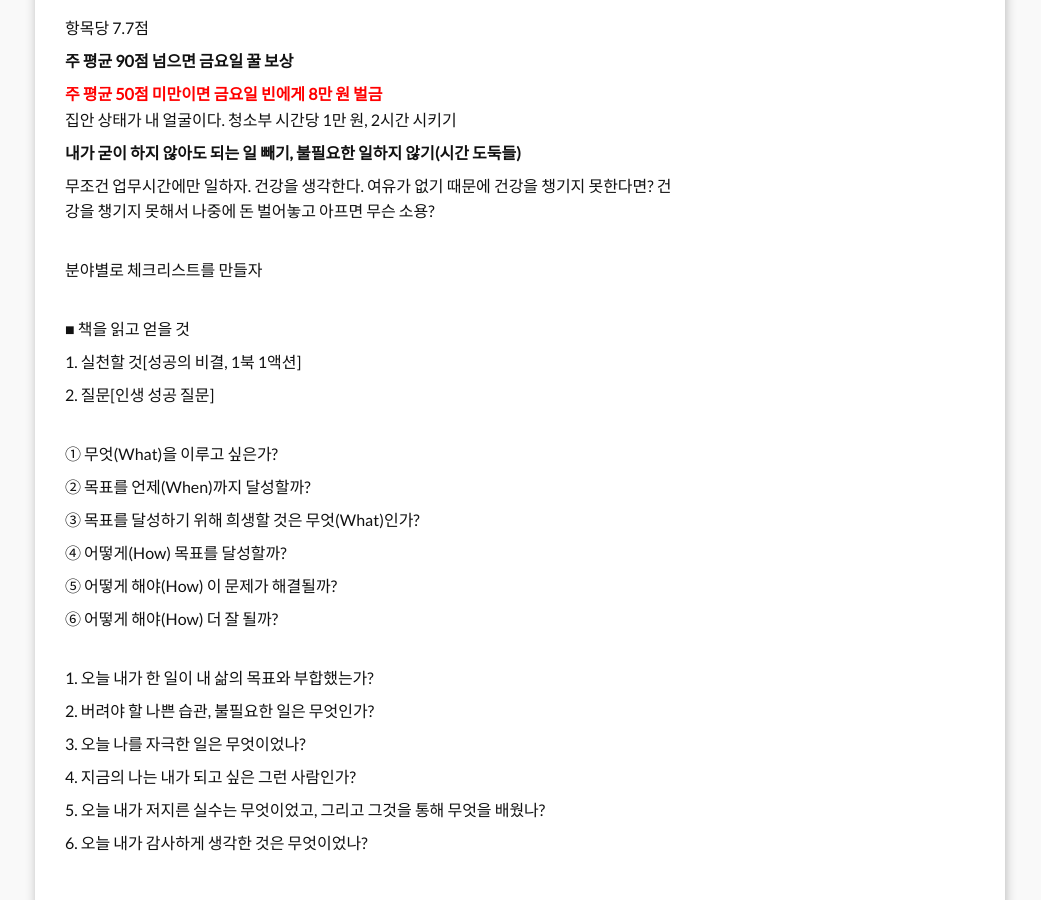
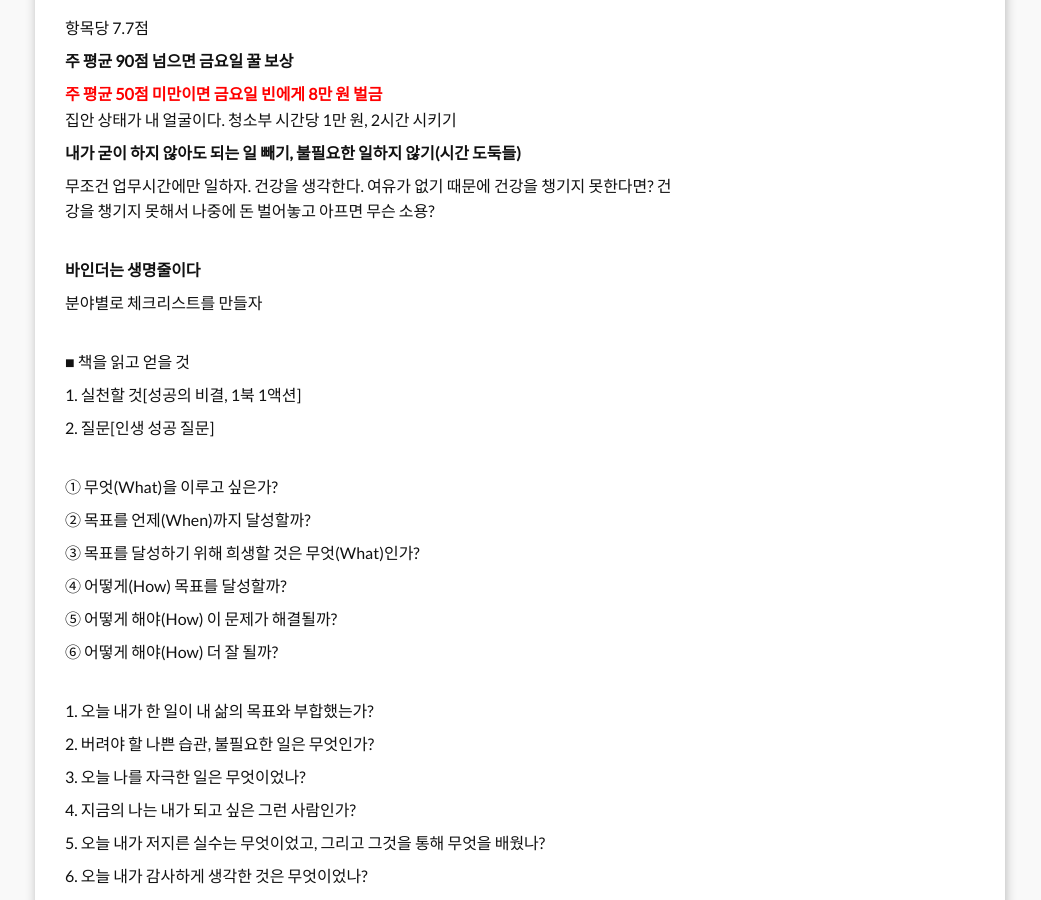
Before and after one commit to leevra/self-management.leeseungju.com, a Jekyll site: the page built from index.html, in a window 1280 px wide and 900 px high, scrolled down 1132 px. Shown: the whole window, without its empty margins (120-1161 px from the left). Built offline with Jekyll 4.4.1, drawn with Linux system fonts in a browser that asks for light colours; the list of posts is cut into pages by our own code.

Commit message:
Update index.html

```diff
--- a/index.html
+++ b/index.html
@@ -55,6 +55,7 @@ layout: default
 <p>집안 상태가 내 얼굴이다. 청소부 시간당 1만 원, 2시간 시키기</p><p><b>내가 굳이 하지 않아도 되는 일 빼기, 불필요한 일하지 않기(시간 도둑들)</b></p>
 <p>무조건 업무시간에만 일하자. 건강을 생각한다. 여유가 없기 때문에 건강을 챙기지 못한다면? 건강을 챙기지 못해서 나중에 돈 벌어놓고 아프면 무슨 소용?&nbsp;</p>
 <br>
+<b><p>바인더는 생명줄이다</p></b>
 <p>분야별로 체크리스트를 만들자</p>
 <br>
 <p>■ 책을 읽고 얻을 것</p><p>1. 실천할 것[성공의 비결, 1북 1액션]</p><p>2. 질문[인생 성공 질문]<br>
```
